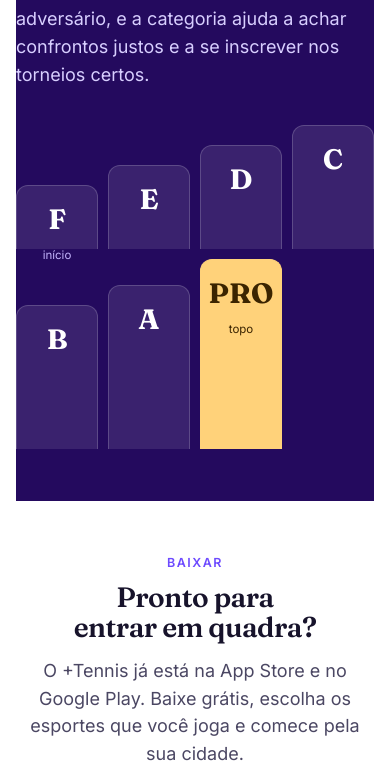
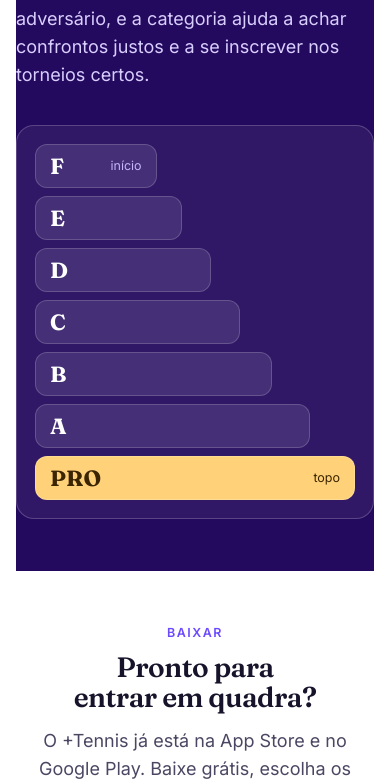
Before and after one commit to MaisTennisApp/maistennis-site, a website: page index.html in a window 390 px wide. Shown: the part 7785-8566 px from the top of the page. Drawn offline with Linux system fonts and the light colour scheme.

Commit message:
Site: categorias em card arredondado e escada em linhas no celular
Co-Authored-By: Claude Sonnet 5.5 <noreply@anthropic.com>

```diff
--- a/assets/novo-home.css
+++ b/assets/novo-home.css
@@ -224,3 +224,14 @@ footer{border-top:1px solid var(--line);padding-block:30px 40px;margin-inline:ca
 .store.grande small{font-size:13px}
 .dl .qr{margin:0}
 @media (max-width:620px){.dl-grid{grid-template-columns:minmax(0,320px)}.store.grande{padding:16px 22px}}
+
+.cat-card{margin-top:36px;padding:28px 28px 0;border:1px solid rgba(255,255,255,.2);border-radius:20px;background:rgba(255,255,255,.06);overflow:hidden}
+.cat-card .escada{margin-top:0}
+@media (max-width:700px){
+  .cat-card{padding:18px;border-radius:18px}
+  .cat-card .escada{grid-template-columns:minmax(0,1fr);gap:8px;align-items:stretch}
+  .cat-card .deg{height:auto;display:flex;align-items:center;justify-content:space-between;gap:12px;text-align:left;padding:10px 14px;border:1px solid rgba(255,255,255,.18);border-radius:12px}
+  .cat-card .deg b{display:inline;font-size:22px;line-height:1}
+  .cat-card .deg span{font-size:12.5px}
+  .cat-card .d1{width:38%}.cat-card .d2{width:46%}.cat-card .d3{width:55%}.cat-card .d4{width:64%}.cat-card .d5{width:74%}.cat-card .d6{width:86%}.cat-card .d7{width:100%}
+}
--- a/index.html
+++ b/index.html
@@ -192,6 +192,7 @@
       <p class="label">Categorias</p>
       <h2 class="display">Cada partida conta. Sua categoria acompanha.</h2>
       <p class="lead">A nota sobe e desce conforme o nível do adversário, e a categoria ajuda a achar confrontos justos e a se inscrever nos torneios certos.</p>
+      <div class="cat-card">
       <div class="escada" role="img" aria-label="Escada de categorias de F até PRO">
         <div class="deg d1"><b>F</b><span>início</span></div>
         <div class="deg d2"><b>E</b><span>&nbsp;</span></div>
@@ -200,6 +201,7 @@
         <div class="deg d5"><b>B</b><span>&nbsp;</span></div>
         <div class="deg d6"><b>A</b><span>&nbsp;</span></div>
         <div class="deg pro d7"><b>PRO</b><span>topo</span></div>
+      </div>
       </div>
     </div>
   </section>
```
